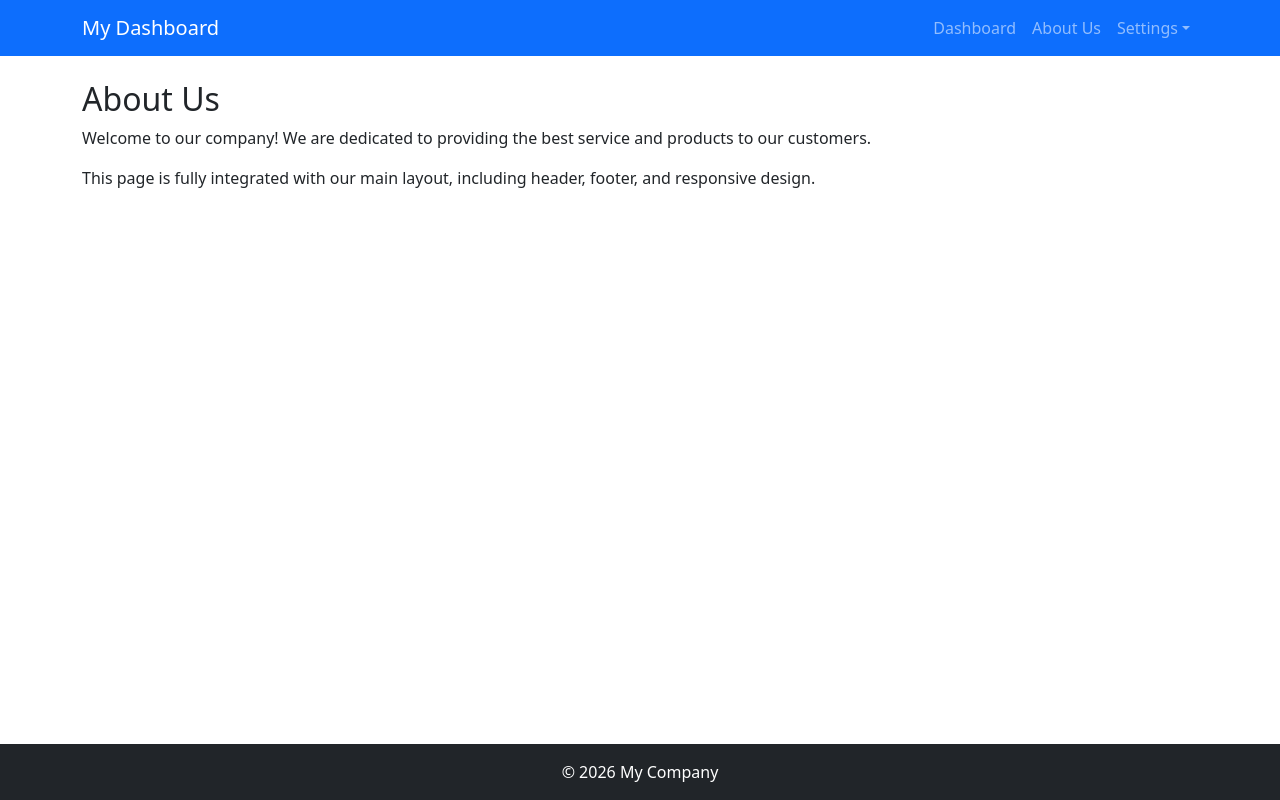
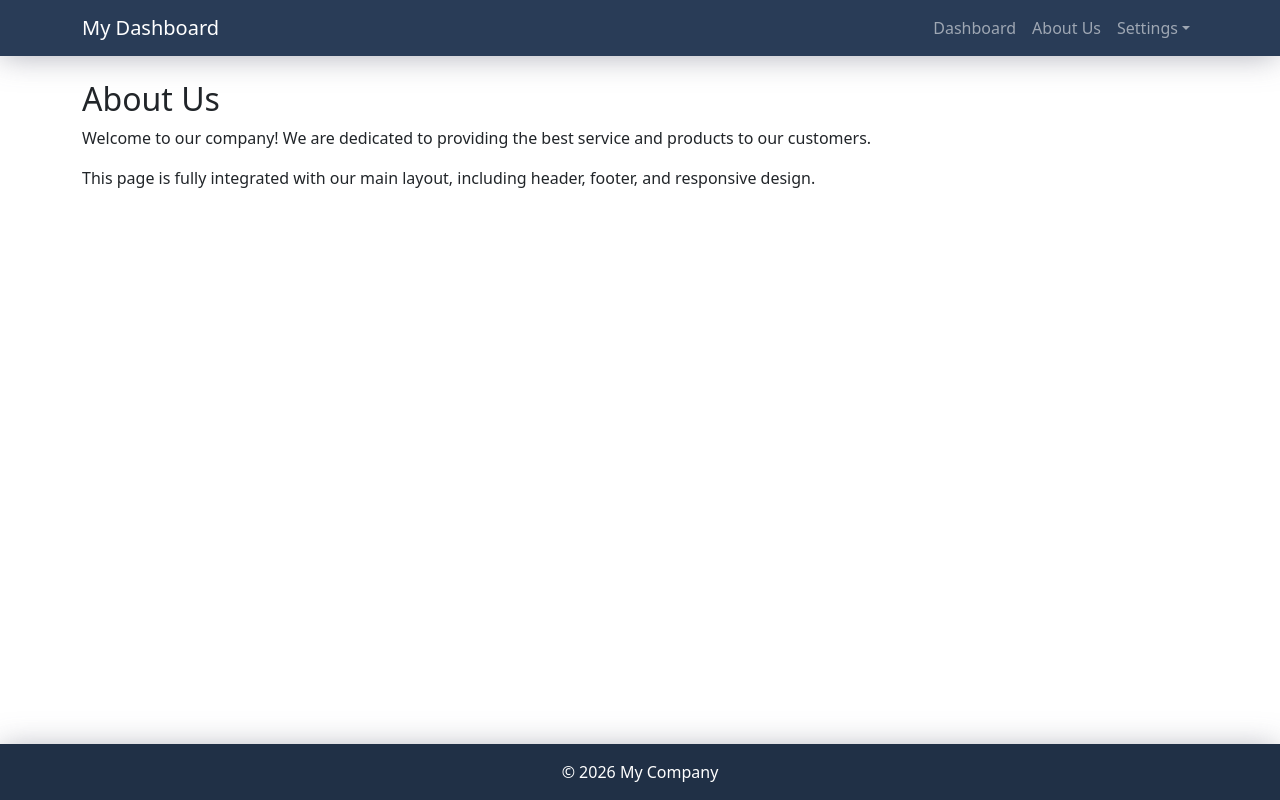
Before and after one commit to ferralespereira/pci_assessment, a React (Vite) app: page /about in a window 1280 px wide. Built offline with nearby package versions, Linux system fonts and the light colour scheme.

Commit message:
inserting shadow in the headers and footers

```diff
--- a/src/components/Header.tsx
+++ b/src/components/Header.tsx
@@ -1,9 +1,10 @@
+import { color } from "chart.js/helpers";
 import { Navbar, Container, Nav, NavDropdown } from "react-bootstrap";
 import { Link } from "react-router-dom";
 
 export default function Header() {
   return (
-    <Navbar bg="primary" variant="dark" expand="lg" collapseOnSelect>
+    <Navbar variant="dark" expand="lg" style={{ backgroundColor: "rgb(41, 60, 87)", boxShadow: "-1px 2px 31.1px -2px #6a6b7d8c" }} collapseOnSelect>
       <Container>
         {/* Brand / Logo */}
         <Navbar.Brand as={Link} to="/">
--- a/src/components/Layout.tsx
+++ b/src/components/Layout.tsx
@@ -17,7 +17,7 @@ export default function Layout({ children }: LayoutProps) {
       </main>
 
       {/* Footer */}
-      <footer className="bg-dark text-white text-center p-3 mt-auto">
+      <footer className="text-white text-center p-3 mt-auto" style={{ backgroundColor: "rgb(32, 48, 70)", boxShadow: "-1px 2px 31.1px -2px #6a6b7d8c" }}>
         © 2026 My Company
       </footer>
     </div>
```
